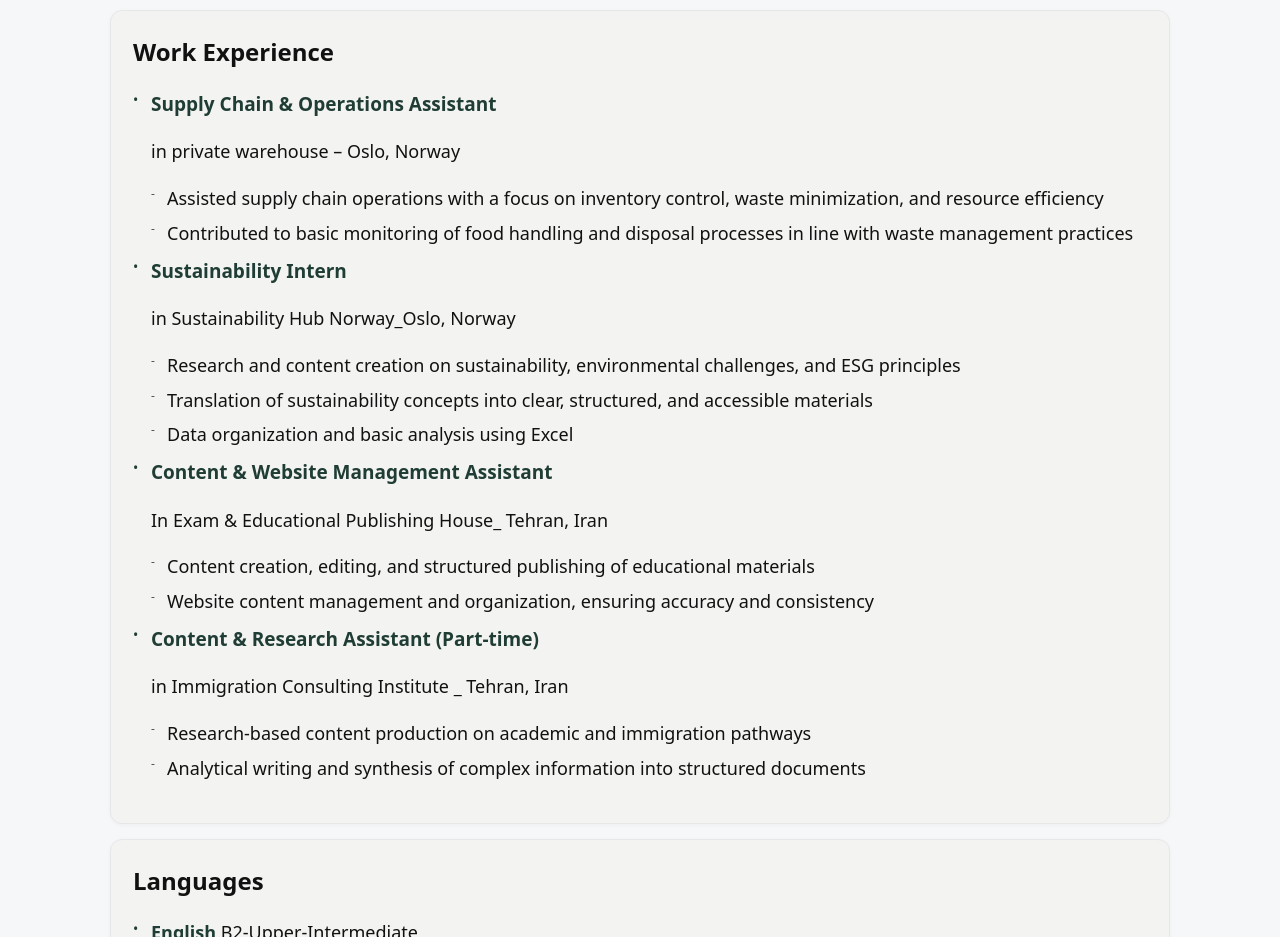
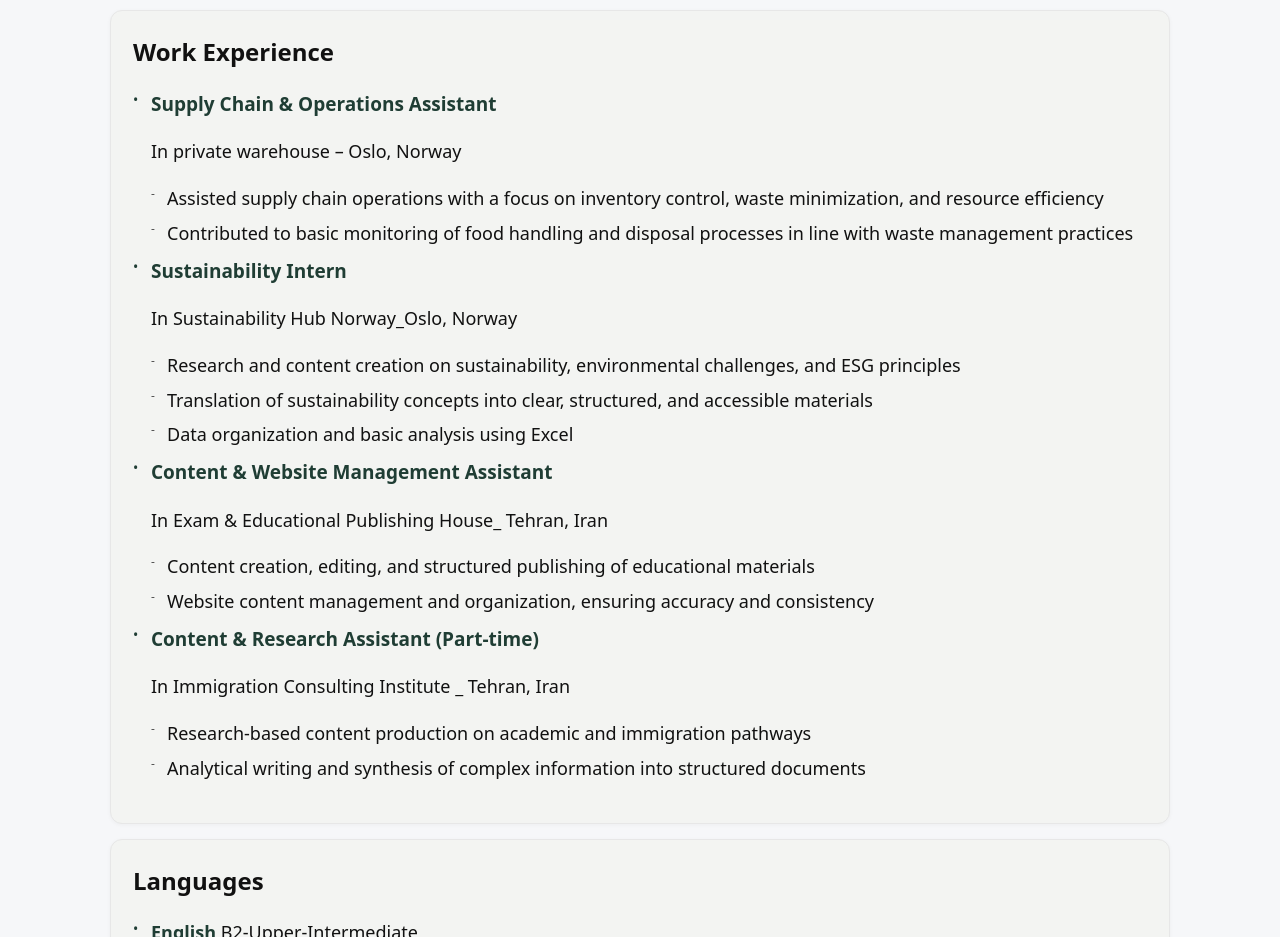
Before and after one commit to Hengame1997/cv, a plain HTML site: page index.html in a window 1280 px wide. Shown: the part 1020-1957 px from the top of the page. Drawn offline with Linux system fonts and the light colour scheme.

Commit message:
Update index.html

```diff
--- a/index.html
+++ b/index.html
@@ -63,13 +63,13 @@
                 <h2>Work Experience</h2>
                 <div>
                     <ul>
-                        <li><h5>Supply Chain & Operations Assistant</h5><p class="places">in private warehouse – Oslo, Norway</p>
+                        <li><h5>Supply Chain & Operations Assistant</h5><p class="places">In private warehouse – Oslo, Norway</p>
                             <ul>
                                 <li>Assisted supply chain operations with a focus on inventory control, waste minimization, and resource efficiency</li>
                                 <li>Contributed to basic monitoring of food handling and disposal processes in line with waste management practices</li>
                             </ul>
                         </li>
-                        <li><h5>Sustainability Intern</h5><p class ="places">in Sustainability Hub Norway_Oslo, Norway</p>
+                        <li><h5>Sustainability Intern</h5><p class ="places">In Sustainability Hub Norway_Oslo, Norway</p>
                             <ul>
                                 <li>Research and content creation on sustainability, environmental challenges, and ESG principles</li>
                                 <li>Translation of sustainability concepts into clear, structured, and accessible materials</li>
@@ -82,7 +82,7 @@
                                 <li>Website content management and organization, ensuring accuracy and consistency</li>
                             </ul>
                         </li>
-                        <li><h5>Content & Research Assistant (Part-time)</h5><p class="places">in Immigration Consulting Institute _ Tehran, Iran</p>
+                        <li><h5>Content & Research Assistant (Part-time)</h5><p class="places">In Immigration Consulting Institute _ Tehran, Iran</p>
                             <ul>
                                 <li>Research-based content production on academic and immigration pathways</li>
                                 <li>Analytical writing and synthesis of complex information into structured documents</li>
```
